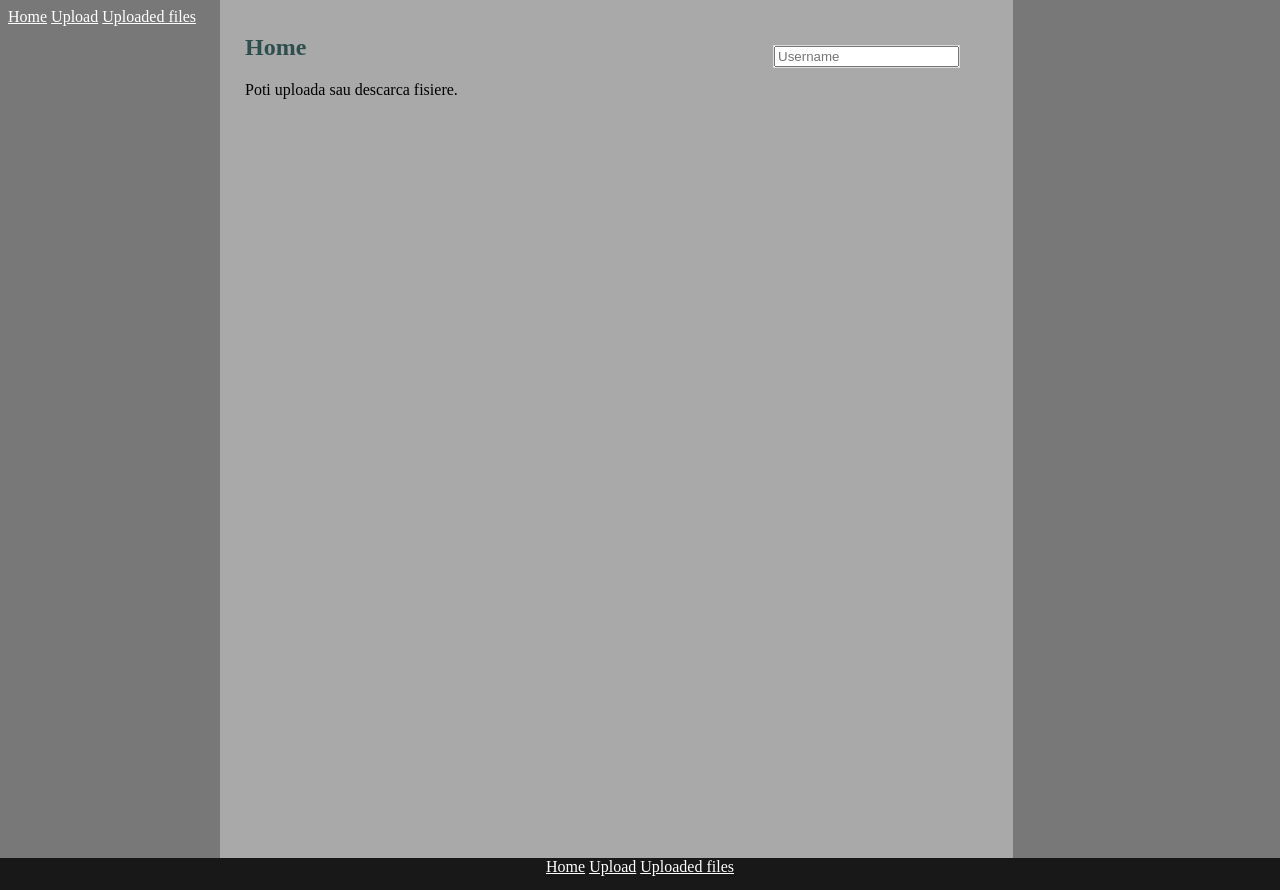
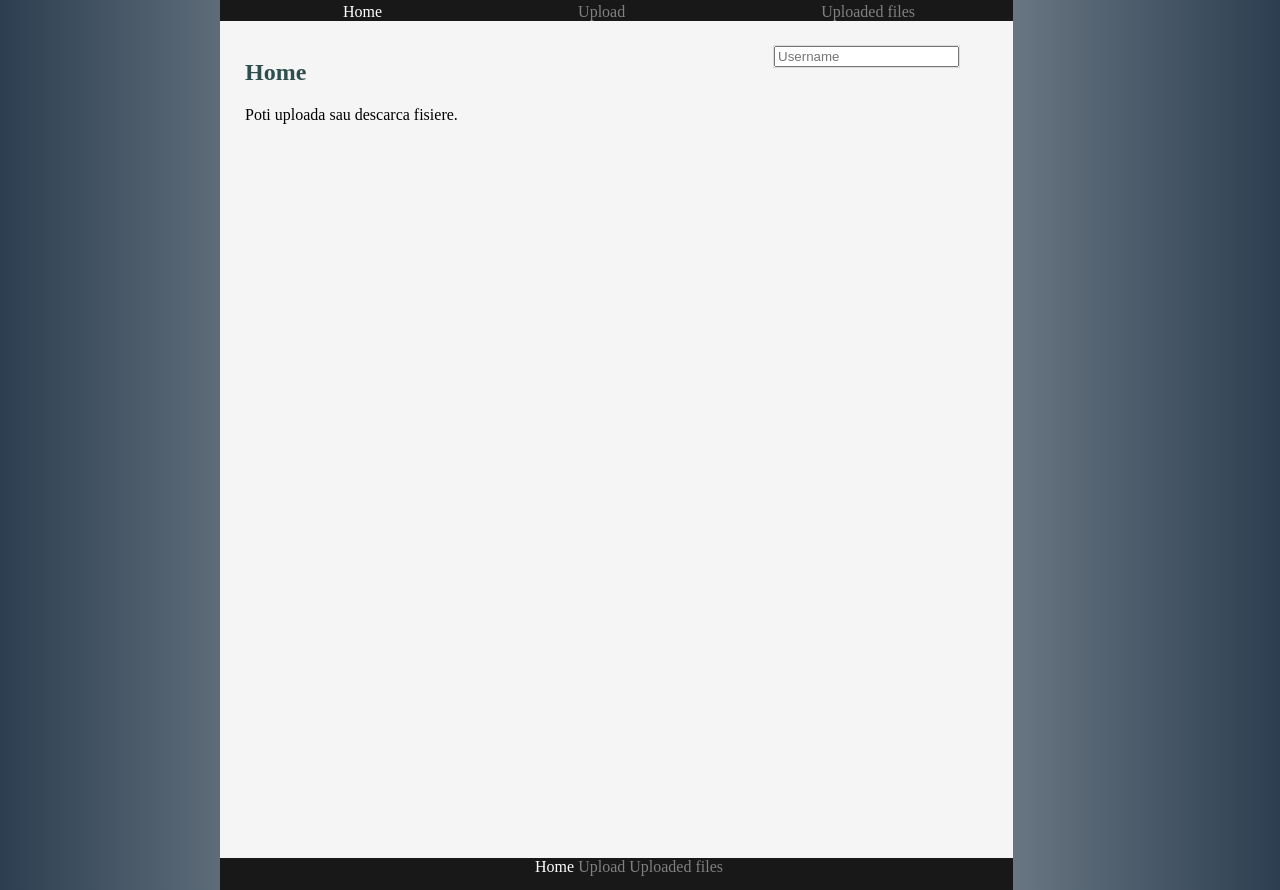
Before and after one commit to Tavy7/File-Transfer-Over-Local-Network, a Flask app: page / in a window 1280 px wide. Run offline with Flask 2, Linux system fonts and the light colour scheme.

Commit message:
Update template.css

```diff
--- a/static/css/template.css
+++ b/static/css/template.css
@@ -1,10 +1,16 @@
 body{
-    background-color: #787878;
+    background-image: linear-gradient(100deg, #2c3e50, #bdc3c7, #2c3e50);
 }
 
 a{
+    color: gray;
+    text-decoration: none;
+}
+
+a.active, a:hover{
     color: white;
 }
+
 p{
     color: black;
 }
@@ -20,13 +26,12 @@
 }
 
 .upload_files{
-    background-color:white;
-    width: 20em;
-    max-width: 25em;
+    background-color: inherit;
+    width: fit-content;
     height: auto;
-
     display: flex;
     justify-content: space-between;
+    max-width: 30em;
 }
 
 .login{
@@ -39,30 +44,49 @@
     right: 25%;
 }
 
-article{
-    position: fixed;
-    top: 10%;
-    margin-top: -100px;
-    padding-top: 25px;
-    left: 25%;
-    margin-left: -100px;
-    padding-left: 25px;
-    background-color: #A9A9A9;
-    width: 60%;
-    height: 100%;
-}
-
 td, tr{
     border-style: solid;
     border-color: black;
     border-width: 1px;
 }
 
+.middle{
+    position: fixed;
+    width: 60%;
+    left: 25%;
+    margin-left: -100px;
+    padding-left: 25px;
+
+}
+
+article{
+    height: 100%;
+    top: 10%;
+    margin-top: -100px;
+    padding-top: 50px;
+    background-color: whitesmoke;
+}
+
+header{
+    position: fixed;
+    background-color: #181818;
+    z-index: 1;
+    /*ca sa fie culoarea navigatiei pana sus*/
+    margin-top: -10px;
+    /*pentru ca textul sa se vada*/
+    padding-top: 5px;
+    max-height: 40px;
+}
+
+nav{
+    display: flex;
+    justify-content: space-around;
+}
+
 footer{
     position: fixed;
     left: 0;
     bottom: 0;
-    width: 100%;
     height: 2em;
     background-color: #181818;
     text-align: center;
```
